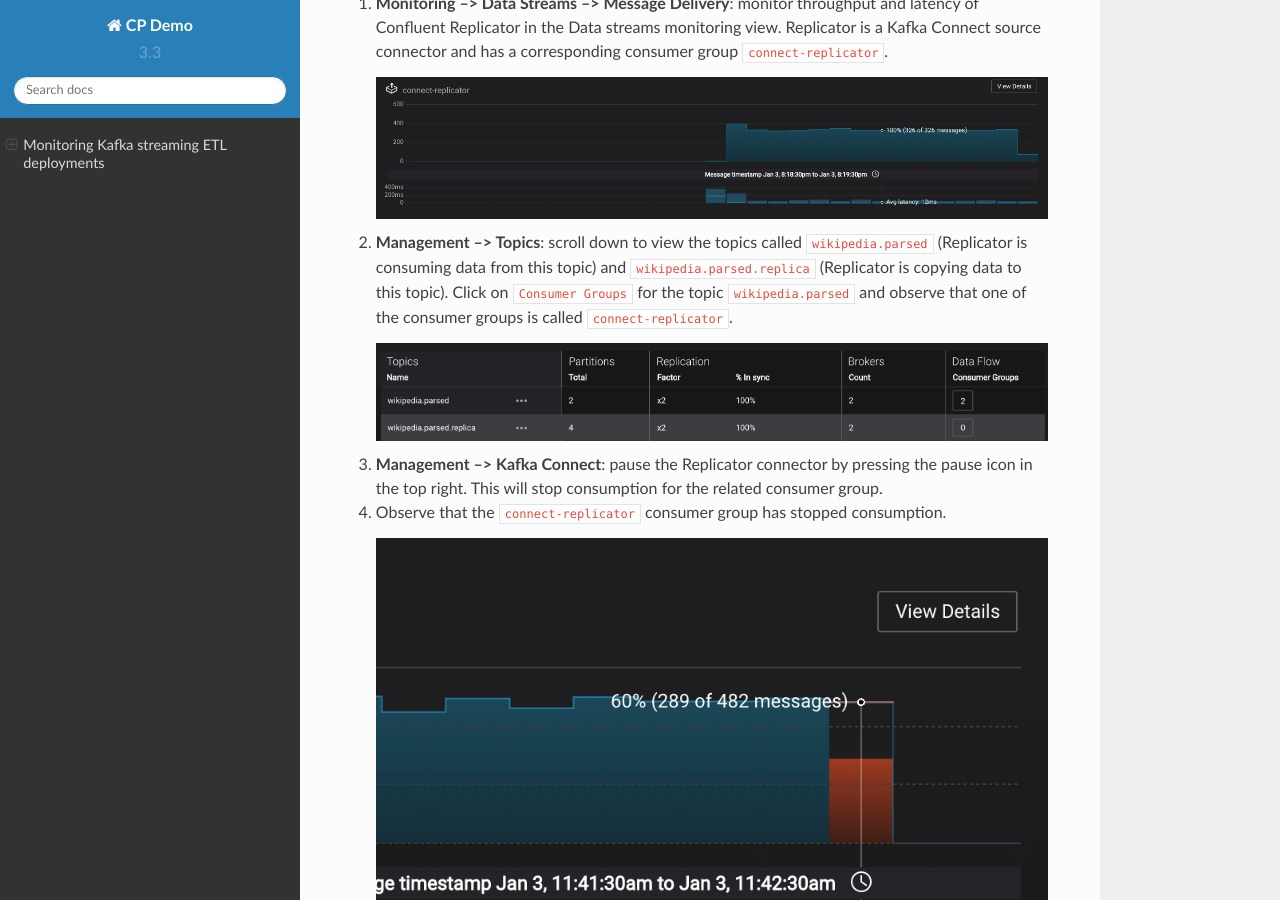
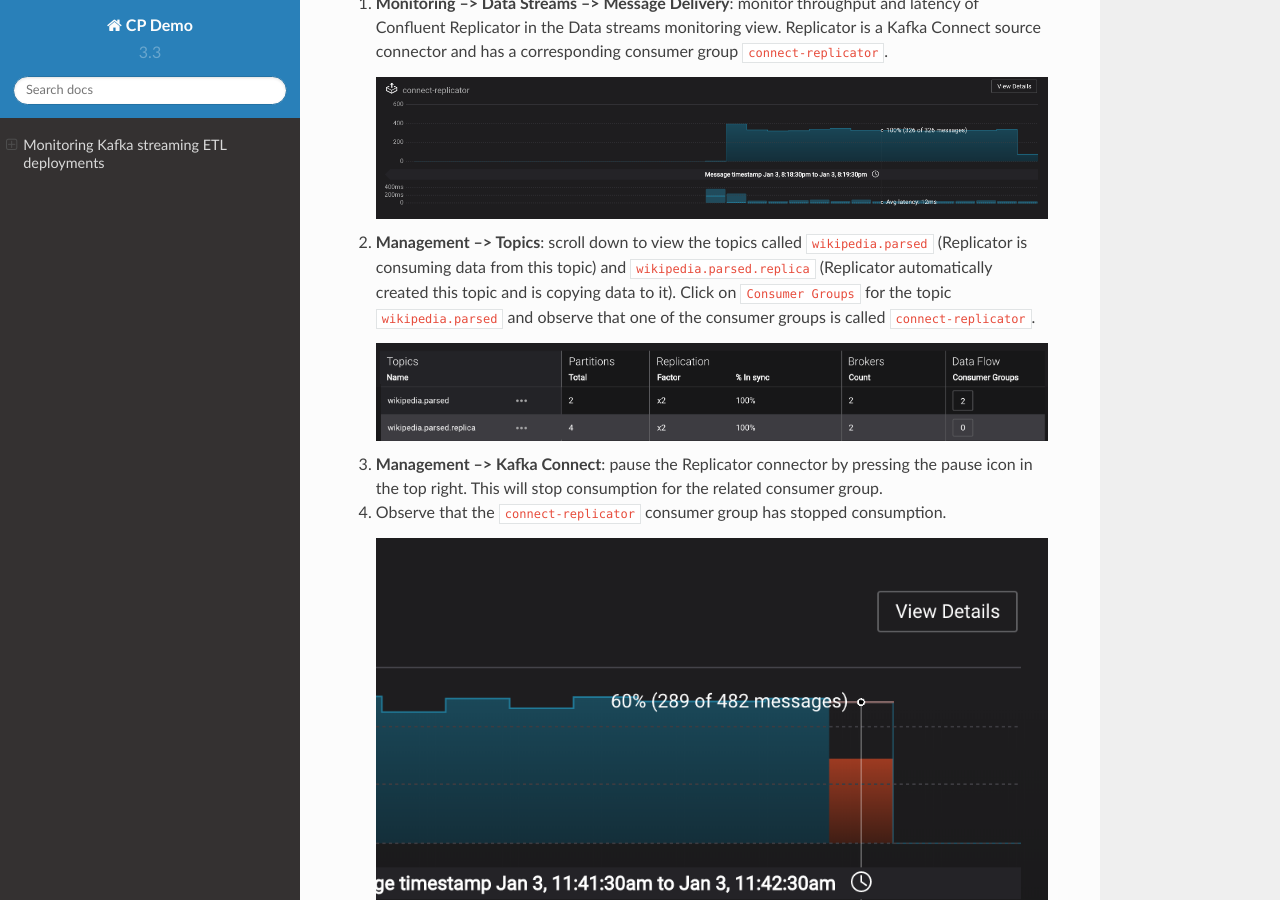
Before and after one commit to confluentinc/cp-demo, a Sphinx documentation site: the page built from docs/index.rst, in a window 1280 px wide and 900 px high, scrolled down 19331 px. Built offline with Sphinx 7.4.7 and the Read the Docs theme 2.0.0, drawn with Linux system fonts in a browser that asks for light colours.

Commit message:
Let Replicator auto-create wikipedia.parsed.replica to showcase this feature

```diff
--- a/docker-compose.yml
+++ b/docker-compose.yml
@@ -332,7 +332,6 @@ services:
                        cub kafka-ready -b kafka1:9091 1 60 --config /etc/kafka/kafka.properties && \
                        sleep 5 && \
                        kafka-topics --zookeeper zookeeper:2181 --topic wikipedia.parsed --create --replication-factor 2 --partitions 2 && \
-                       kafka-topics --zookeeper zookeeper:2181 --topic wikipedia.parsed.replica --create --replication-factor 2 --partitions 4 && \
                        kafka-topics --zookeeper zookeeper:2181 --topic wikipedia.failed --create --replication-factor 2 --partitions 2 && \
                        kafka-topics --zookeeper zookeeper:2181 --topic WIKIPEDIABOT --create --replication-factor 2 --partitions 2 && \
                        kafka-topics --zookeeper zookeeper:2181 --topic WIKIPEDIANOBOT --create --replication-factor 2 --partitions 2 && \
--- a/docs/index.rst
+++ b/docs/index.rst
@@ -762,8 +762,8 @@ solution, Confluent Replicator is also configured with security.
 
 2. **Management –> Topics**: scroll down to view the topics called
    ``wikipedia.parsed`` (Replicator is consuming data from this topic)
-   and ``wikipedia.parsed.replica`` (Replicator is copying data to this
-   topic). Click on ``Consumer Groups`` for the topic
+   and ``wikipedia.parsed.replica`` (Replicator automatically created this topic and is
+   copying data to it). Click on ``Consumer Groups`` for the topic
    ``wikipedia.parsed`` and observe that one of the consumer groups is
    called ``connect-replicator``.
 
```
Also changed, not shown: 1 other file.
